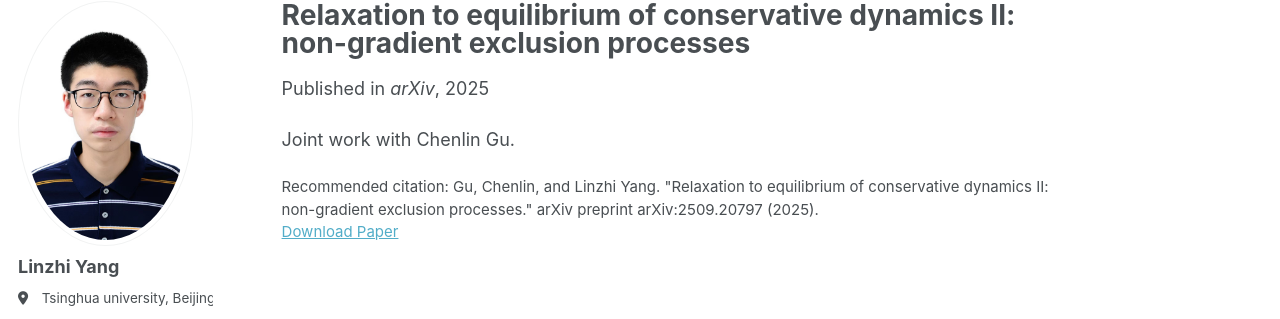
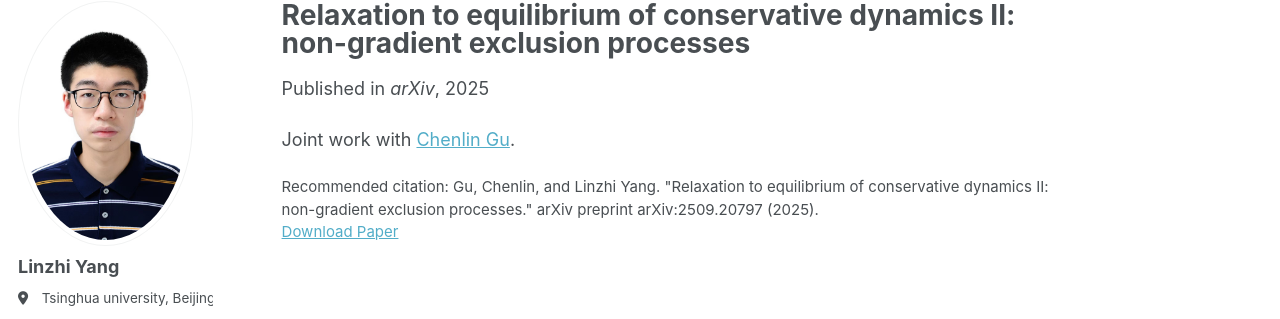
Before and after one commit to linzhi-yang/linzhi-yang.github.io, a Jekyll site: the page built from _publications/2025-09-25-Relaxation.md, in a window 1280 px wide. Shown: the part 98-417 px from the top of the page. Built offline with Jekyll 4.4.1, drawn with Linux system fonts in a browser that asks for light colours; a script bundle is joined from its source files by our own code; library files that are not in the unit come from our copies; part of the change alters nothing that is shown.

```diff
--- a/_publications/2025-09-25-Relaxation.md
+++ b/_publications/2025-09-25-Relaxation.md
@@ -8,4 +8,4 @@ paperurl: "https://arxiv.org/pdf/2509.20797.pdf"
 citation: 'Gu, Chenlin, and Linzhi Yang. "Relaxation to equilibrium of conservative dynamics II: non-gradient exclusion processes." arXiv preprint arXiv:2509.20797 (2025).'
 category: preprints
 ---
-Joint work with Chenlin Gu.
+Joint work with [Chenlin Gu](https://chenlin-gu.github.io/).
```
